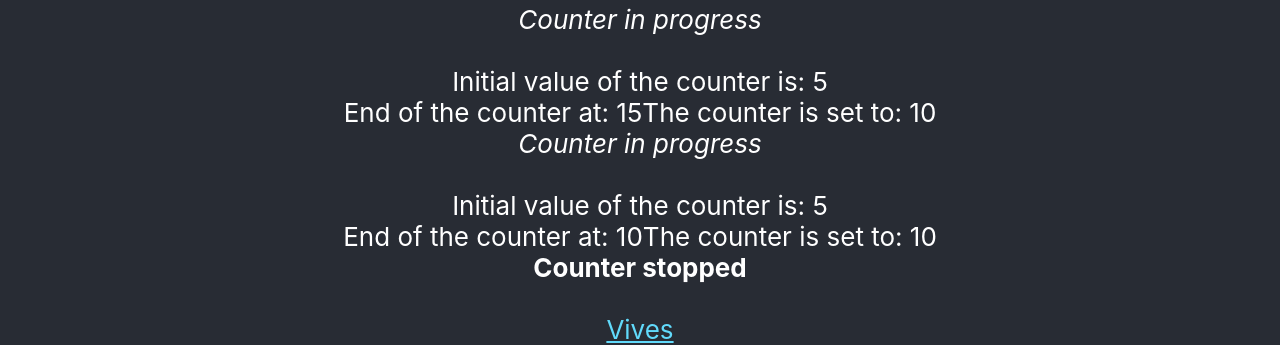
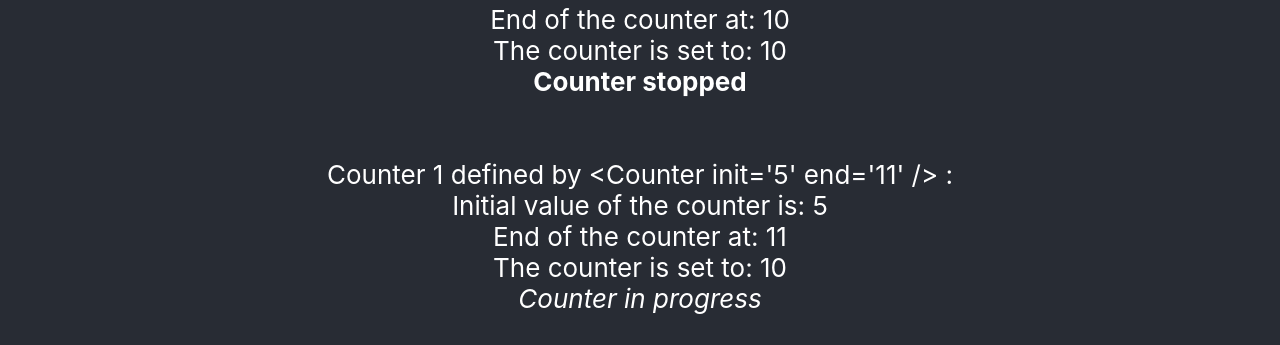
Before and after one commit to hans-naert/reactapp, a React (Create React App) app: page / in a window 1280 px wide. Shown: the part 594-939 px from the top of the page. Built offline with nearby package versions, Linux system fonts and the light colour scheme.

Commit message:
JSX loop met IIF

```diff
--- a/src/App.js
+++ b/src/App.js
@@ -13,9 +13,21 @@ function App() {
           {greeting}
           <button>Click</button>
         </p>
-        <Counter/> <br/>
-        <Counter init={5} end={15}/> <br/>
-        <Counter init="5" end="10"/> <br/>
+        {
+          (function () {
+            var jsx = [];
+            for (var i = 0; i < 3; i++) {
+              jsx.push(
+                <>
+                  Counter {i} defined by {`<Counter init='5' end='${10 + i}' />`} : <br />
+                  <Counter init='5' end={10 + i} />
+                  <br /><br />
+                </>
+              );
+            }
+            return jsx;
+          })()
+        }
         <a
           className="App-link"
           href="https://www.vives.be"
--- a/src/Counter.js
+++ b/src/Counter.js
@@ -18,6 +18,7 @@ function Counter({ init, end }) {
             Initial value of the counter is: {init}
             <br />
             End of the counter at: {end}
+            <br />
             The counter is set to: {count}
             <br />
             {
```
